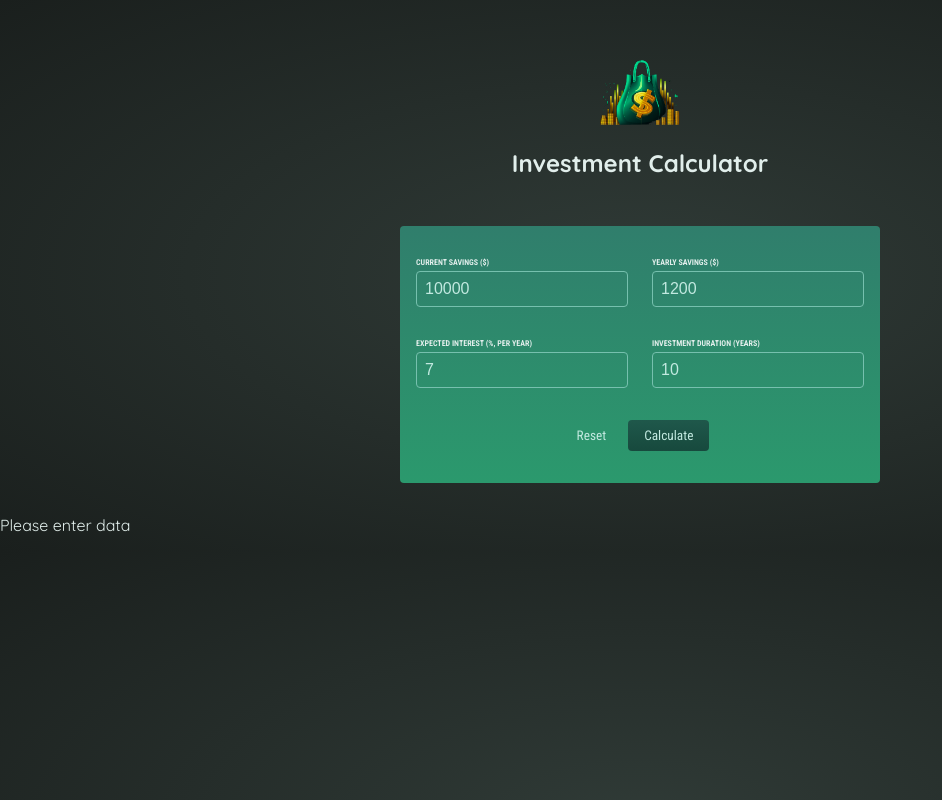
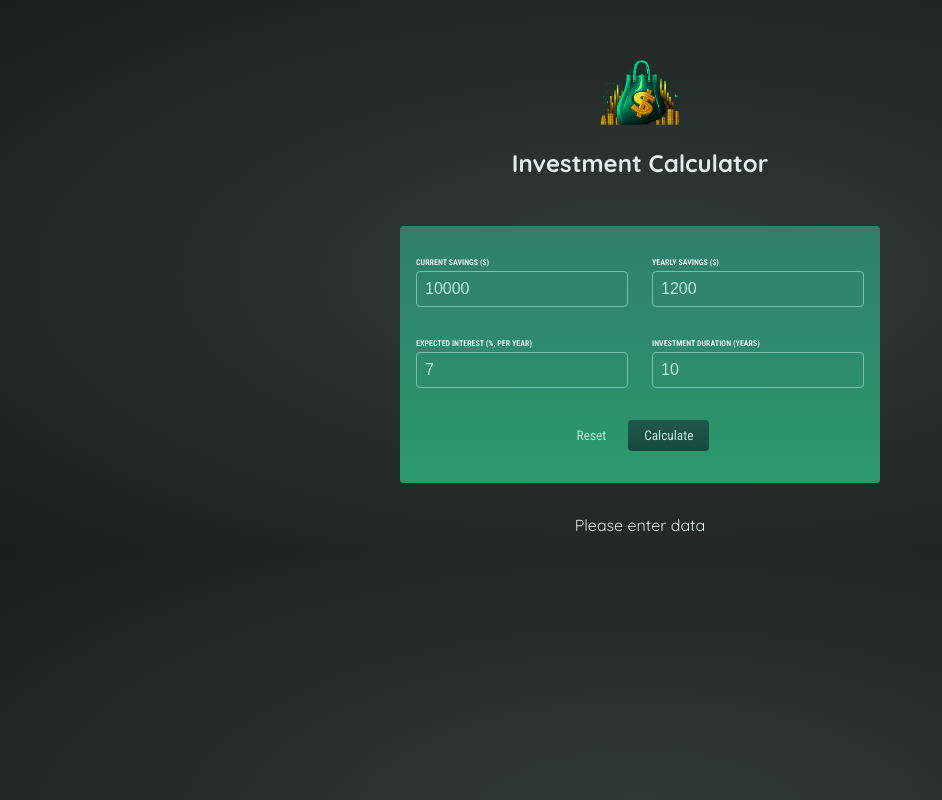
Before and after one commit to aswathyeg/react-investment-calculator, a React (Create React App) app: page / in a window 1280 px wide. Shown: the whole page, without its empty margins (0-942 px from the left). Built offline with nearby package versions, Linux system fonts and the light colour scheme.

Commit message:
updated and finished

```diff
--- a/src/App.js
+++ b/src/App.js
@@ -38,7 +38,7 @@ function App() {
     <div>
       <Header />
       <Form calculateHandler={calculateHandler} />
-      {!userInput && <p>Please enter data</p>}
+      {!userInput && <p style={{ textAlign: "center" }}>Please enter data</p>}
       {userInput && (
         <OutputTable
           data={yearlyData}
--- a/src/components/Form.js
+++ b/src/components/Form.js
@@ -21,7 +21,7 @@ const Form = (props) => {
     setUserInput((prevValue) => {
       return {
         ...prevValue,
-        [input]: +value,
+        [input]: +value, // the "+" converts the string value to a number
       };
     });
   };
```
